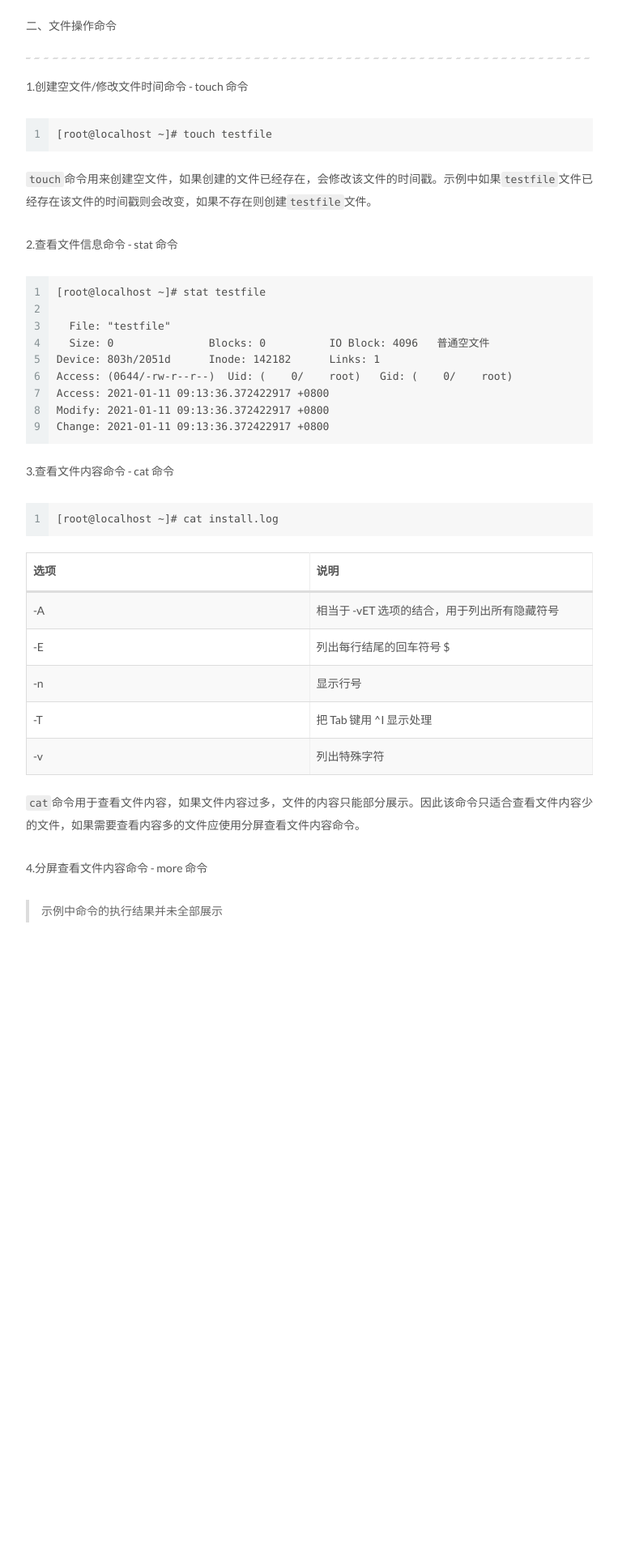
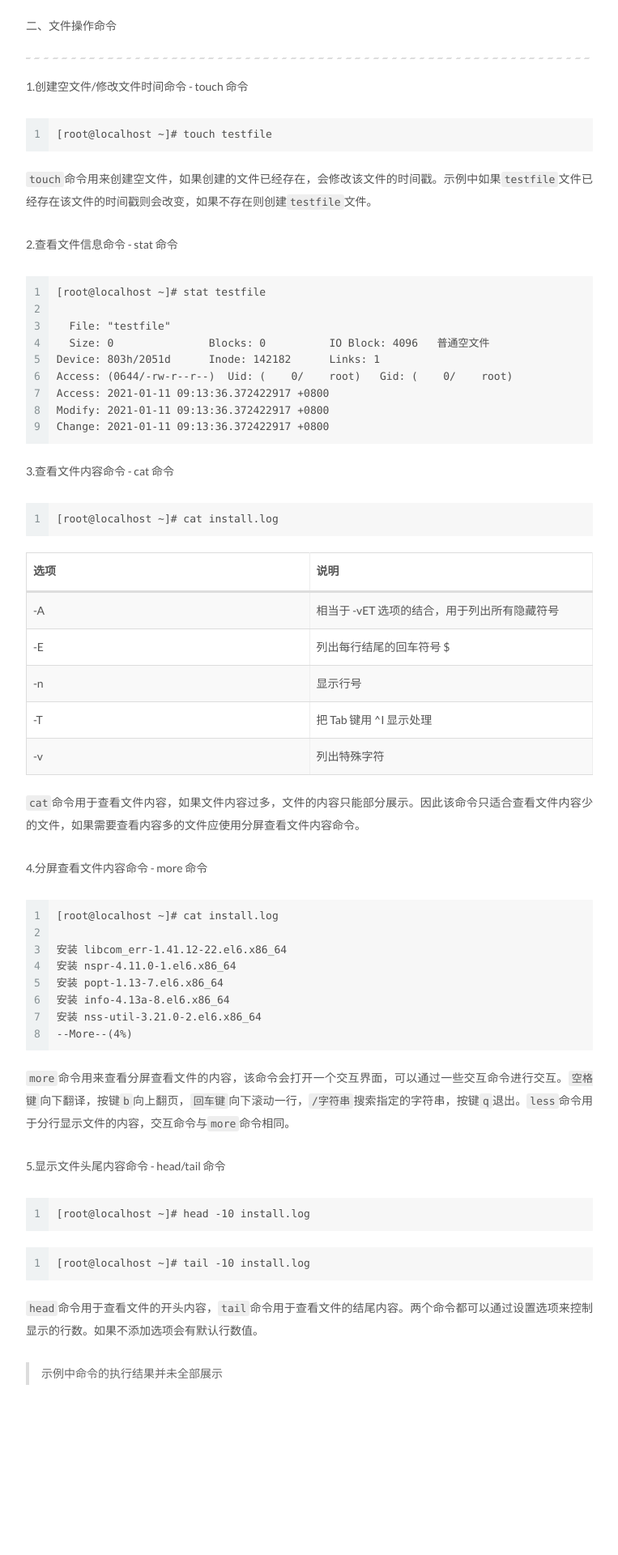
Before and after one commit to chuyibo/chuyibo.github.io, a Jekyll site: the page built from _posts/2021-01-07-Linux 基础命令(二).md, in a window 1280 px wide. Shown: the part 3258-5178 px from the top of the page at 81% size, without its empty margins (258-1021 px from the left). Built offline with Jekyll 4.4.1, drawn with Linux system fonts in a browser that asks for light colours; before the commit the page ends 4607 px from its top, so only the background shows below that.

Commit message:
2021/01/11

````diff
--- a/_posts/2021-01-07-Linux 基础命令(二).md
+++ b/_posts/2021-01-07-Linux 基础命令(二).md
@@ -163,6 +163,29 @@ Change: 2021-01-11 09:13:36.372422917 +0800
 
 4.分屏查看文件内容命令 - more 命令
 
+```
+[root@localhost ~]# cat install.log
 
+安装 libcom_err-1.41.12-22.el6.x86_64
+安装 nspr-4.11.0-1.el6.x86_64
+安装 popt-1.13-7.el6.x86_64
+安装 info-4.13a-8.el6.x86_64
+安装 nss-util-3.21.0-2.el6.x86_64
+--More--(4%)
+```
+
+`more`命令用来查看分屏查看文件的内容，该命令会打开一个交互界面，可以通过一些交互命令进行交互。`空格键`向下翻译，按键`b`向上翻页，`回车键`向下滚动一行，`/字符串`搜索指定的字符串，按键`q`退出。`less`命令用于分行显示文件的内容，交互命令与`more`命令相同。
+
+5.显示文件头尾内容命令 - head/tail 命令
+
+```
+[root@localhost ~]# head -10 install.log
+```
+
+```
+[root@localhost ~]# tail -10 install.log
+```
+
+`head`命令用于查看文件的开头内容，`tail`命令用于查看文件的结尾内容。两个命令都可以通过设置选项来控制显示的行数。如果不添加选项会有默认行数值。
 
 > 示例中命令的执行结果并未全部展示
````
